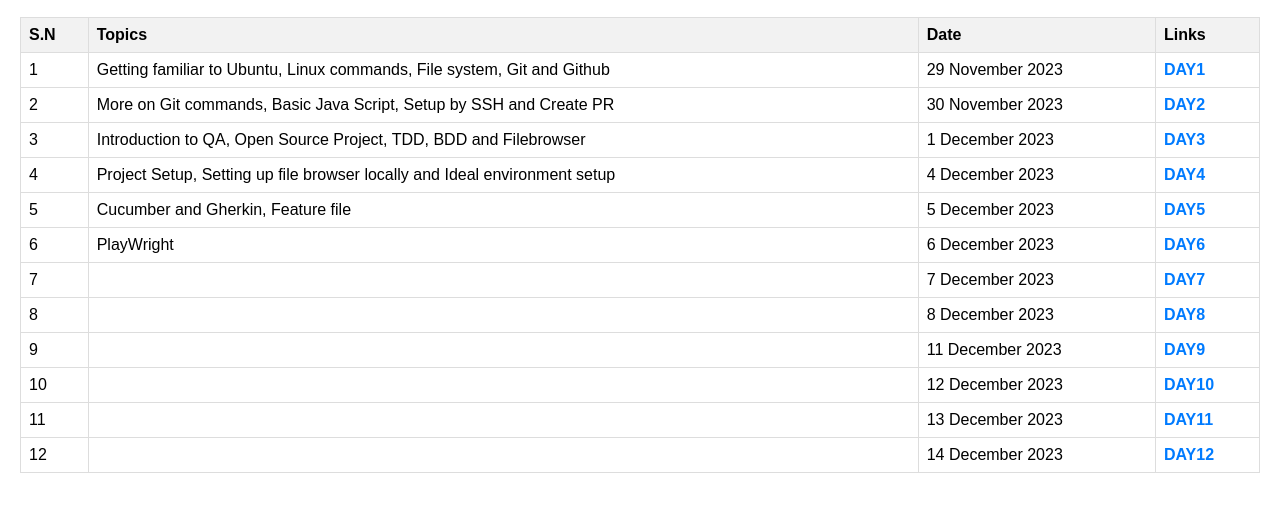
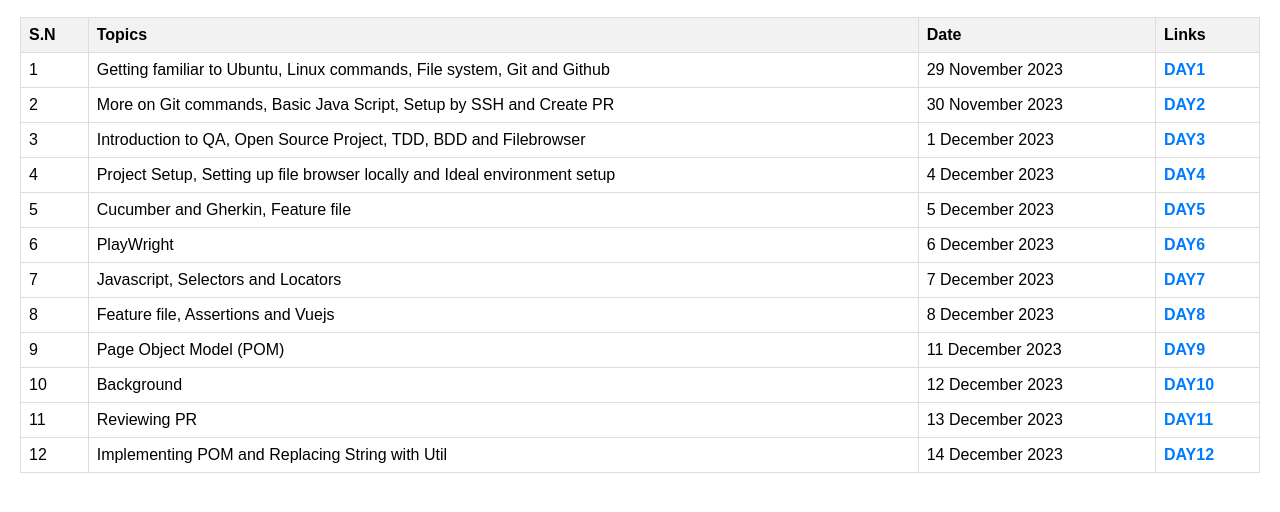
Before and after one commit to Grisha596/JankariTECH-Mentorship, a plain HTML site: page index.html in a window 1280 px wide. Shown: the part 144-656 px from the top of the page. Drawn offline with Linux system fonts and the light colour scheme.

Commit message:
topics were added accordingly

```diff
--- a/index.html
+++ b/index.html
@@ -65,37 +65,37 @@
             </tr>
             <tr>
                 <td>7</td>
-                <td></td>
+                <td>Javascript, Selectors and Locators</td>
                 <td>7 December 2023</td>
                 <td><a href="https://github.com/Grisha596/JankariTech-Mentorship/blob/main/day7.md">DAY7</a></td>
             </tr>
             <tr>
                 <td>8</td>
-                <td></td>
+                <td>Feature file, Assertions and Vuejs</td>
                 <td>8 December 2023</td>
                 <td><a href="https://github.com/Grisha596/JankariTech-Mentorship/blob/main/day8.md">DAY8</a></td>
             </tr>
             <tr>
                 <td>9</td>
-                <td></td>
+                <td>Page Object Model (POM)</td>
                 <td>11 December 2023</td>
                 <td><a href="https://github.com/Grisha596/JankariTech-Mentorship/blob/main/day9.md">DAY9</a></td>
             </tr>
             <tr>
                 <td>10</td>
-                <td></td>
+                <td>Background</td>
                 <td>12 December 2023</td>
                 <td><a href="https://github.com/Grisha596/JankariTech-Mentorship/blob/main/day10.md">DAY10</a></td>
             </tr>
             <tr>
                 <td>11</td>
-                <td></td>
+                <td>Reviewing PR</td>
                 <td>13 December 2023</td>
                 <td><a href="https://github.com/Grisha596/JankariTech-Mentorship/blob/main/day11.md">DAY11</a></td>
             </tr>
             <tr>
                 <td>12</td>
-                <td></td>
+                <td>Implementing POM and Replacing String with Util</td>
                 <td>14 December 2023</td>
                 <td><a href="https://github.com/Grisha596/JankariTech-Mentorship/blob/main/day12.md">DAY12</a></td>
             </tr>
```
Also changed, not shown: 1 other file.
